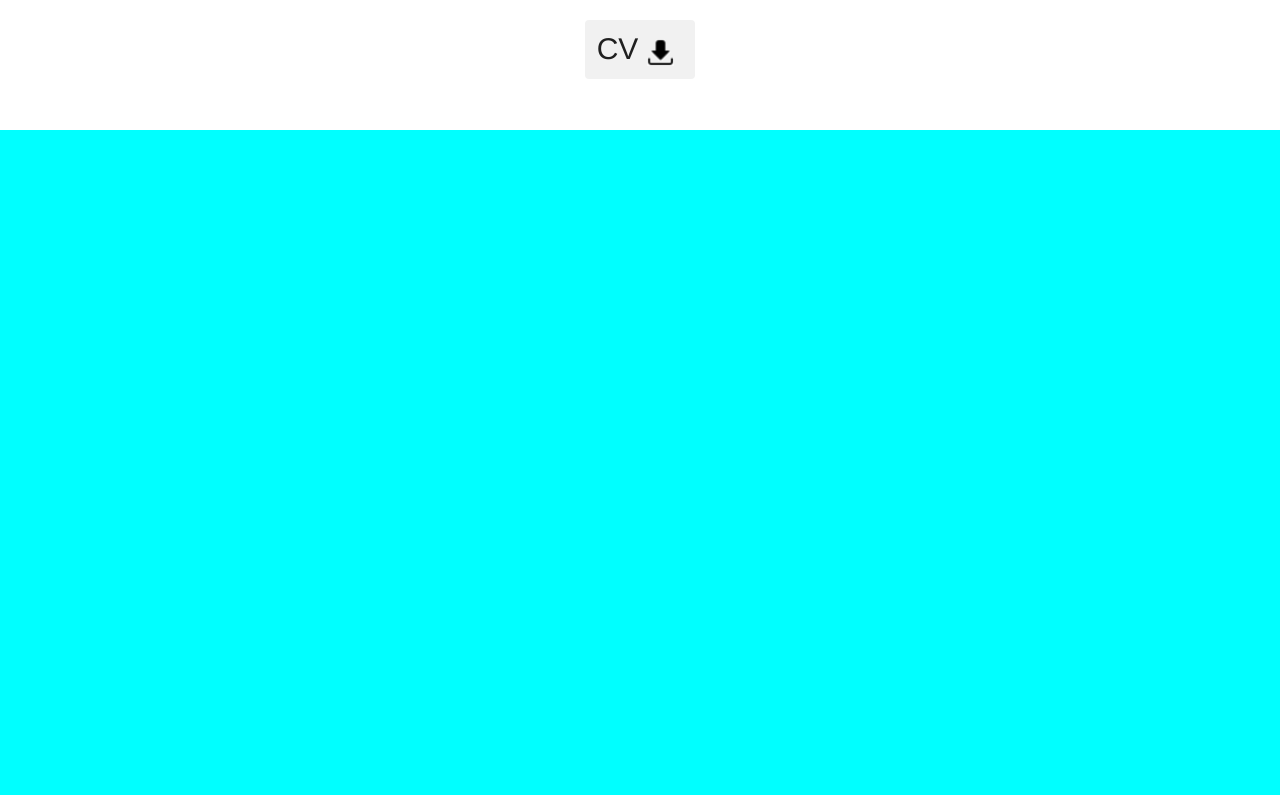
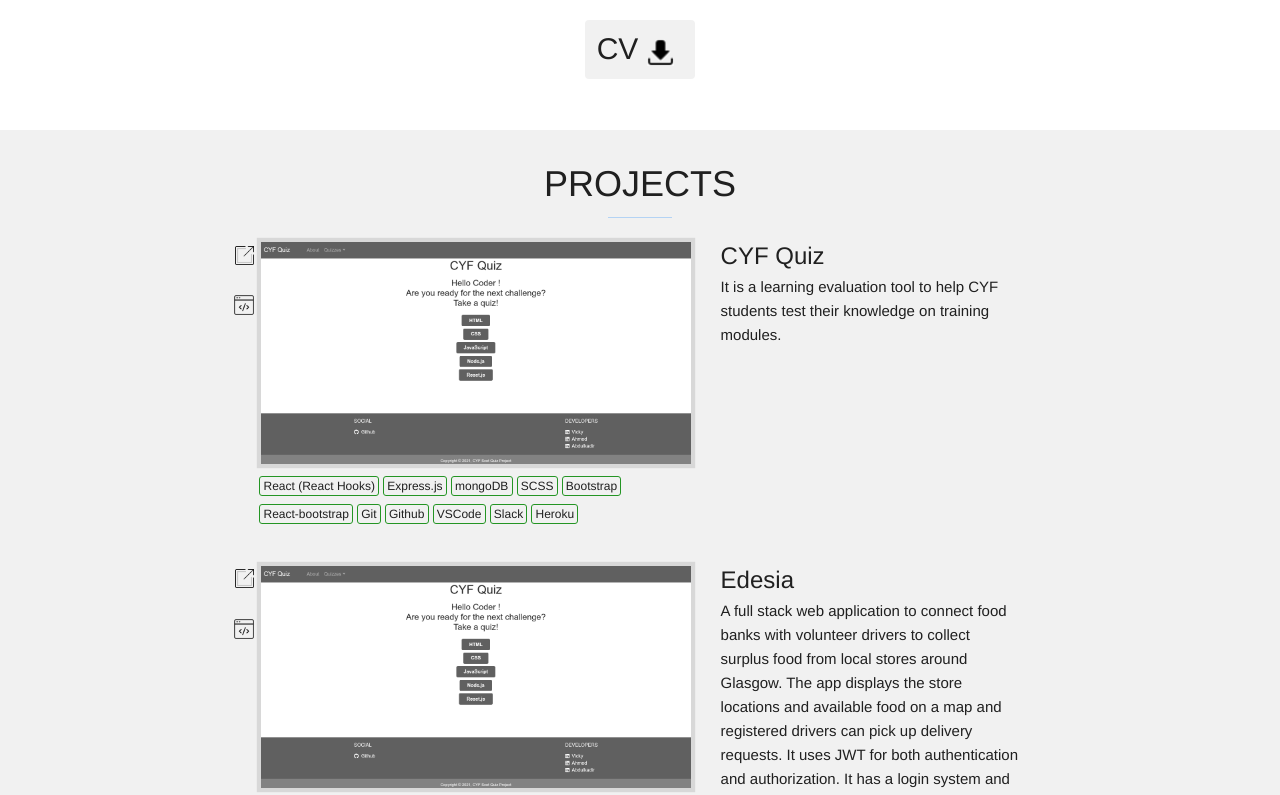
Before and after one commit to abdulkadiret/personal-portfolio, a React (Create React App) app: page / in a window 1280 px wide. Shown: the part 2760-3555 px from the top of the page. Built offline with nearby package versions, Linux system fonts and the light colour scheme.

Commit message:
Display the projects json data to UI & add style

```diff
--- a/src/components/Projects/index.js
+++ b/src/components/Projects/index.js
@@ -1,8 +1,104 @@
 import React from 'react';
 import './style.css';
+import { Container } from 'react-bootstrap';
+import data from '../../assets/data/projectData';
+import CYFQuiz from '../../assets/images/quiz-app.png';
+import LiveApp from '../../assets/images/external-link.png';
+import SourceCode from '../../assets/images/source-code.png';
 
 const Projects = ({ className }) => {
-  return <section id='projects' className={className}></section>;
+  return (
+    <section id='projects' className={className}>
+      <Container className='about__content px-sm-5 col-lg-8 col-lg-offset-2'>
+        <h1 className='title center'>Projects</h1>
+        <div>
+          {data.map(
+            ({
+              id,
+              title,
+              description,
+              technologies,
+              sourceCode,
+              link,
+              image,
+            }) => (
+              <div class='projects__container'>
+                <div
+                  key={id}
+                  className='row horizontal__card justify-content-md-center'
+                >
+                  <div className='col card__left col-md-7'>
+                    <div className='img__container'>
+                      <img
+                        src={CYFQuiz}
+                        alt='screenshot of the project'
+                        className='position-relative'
+                      />
+                    </div>
+                    <div>
+                      <span>
+                        <a
+                          href={link}
+                          target='_blank'
+                          rel='noopener noreferrer'
+                          class='live__app__link position-absolute'
+                          style={{ top: 0, left: -14 }}
+                        >
+                          <img
+                            src={LiveApp}
+                            className='live__app__icon'
+                            alt='demo of the project'
+                            aria-hidden='true'
+                          />
+                        </a>
+                      </span>
+                      <span>
+                        <a
+                          href={sourceCode}
+                          target='_blank'
+                          rel='noopener noreferrer'
+                          class='source__code__link position-absolute'
+                          style={{ top: 50, left: -12 }}
+                        >
+                          <img
+                            src={SourceCode}
+                            className='source__code__icon'
+                            alt='source code'
+                            aria-hidden='true'
+                          />
+                        </a>
+                      </span>
+                    </div>
+                    <div class='row tech'>
+                      <div class='inner__left'>
+                        <ul className='technologies d-flex flex-wrap pl-0'>
+                          {technologies.map((technology, index) => (
+                            <li key={index} className='pr-1 mt-1'>
+                              <span className='technology'>{technology}</span>
+                            </li>
+                          ))}
+                        </ul>
+                      </div>
+                    </div>
+                  </div>
+                  <div
+                    className='col
+                    card__right col-md-5
+                    horizontal__card__body col-sm-6 d-none d-md-block'
+                  >
+                    <h4 className='card__title mb-1'>{title}</h4>
+                    <span className='card__text project__description'>
+                      {description}
+                    </span>
+                  </div>
+                </div>
+              </div>
+            )
+          )}
+        </div>
+      </Container>
+    </section>
+  );
 };
 
 export default Projects;
--- a/src/components/Projects/style.css
+++ b/src/components/Projects/style.css
@@ -1,4 +1,84 @@
 #projects {
   min-height: 100vh;
-  background: aqua;
 }
+
+.technologies {
+  list-style: none;
+}
+
+.technology {
+  font-size: 12px;
+  border: 1px solid #249524;
+  border-radius: 3px;
+  padding: 0.1rem 0.2rem;
+}
+
+.img__container {
+  box-shadow: inset 0 0 1px 0 rgba(210, 210, 210, 0.8),
+    0 0 1px 4px rgba(210, 210, 210, 0.8);
+  overflow: hidden;
+}
+
+.img__container img {
+  width: 100%;
+  height: auto;
+  object-fit: cover;
+  transition: transform 0.5s, filter 1.5s ease-in-out;
+  filter: grayscale(100%);
+}
+
+.img__container:hover img {
+  filter: grayscale(0);
+  transform: scale(1.1);
+}
+
+.horizontal__card__body {
+  max-height: 250px;
+  overflow: auto;
+  padding-bottom: 10px;
+}
+
+/*to hide scrollbar*/
+::-webkit-scrollbar {
+  display: none;
+}
+
+.projects__container {
+  margin-bottom: 20px;
+}
+
+.inner__left {
+  display: inline-block;
+  margin-left: 0.5rem;
+  vertical-align: top;
+  text-align: center;
+  padding: 5px;
+}
+
+.card__text {
+  font-size: 15px;
+}
+
+.live__app__icon {
+  width: 25px;
+  height: 25px;
+  object-fit: contain;
+  filter: brightness(0.9) invert(0.1);
+  border-color: rgb(24, 23, 23);
+}
+
+.source__code__icon {
+  width: 20px;
+  height: 20px;
+  object-fit: contain;
+  filter: brightness(0.9) invert(0.1);
+  border-color: #000;
+}
+
+.live__app__link:hover {
+  transform: translateY(-3px);
+}
+
+.source__code__link:hover {
+  transform: translateY(3px);
+}
```
